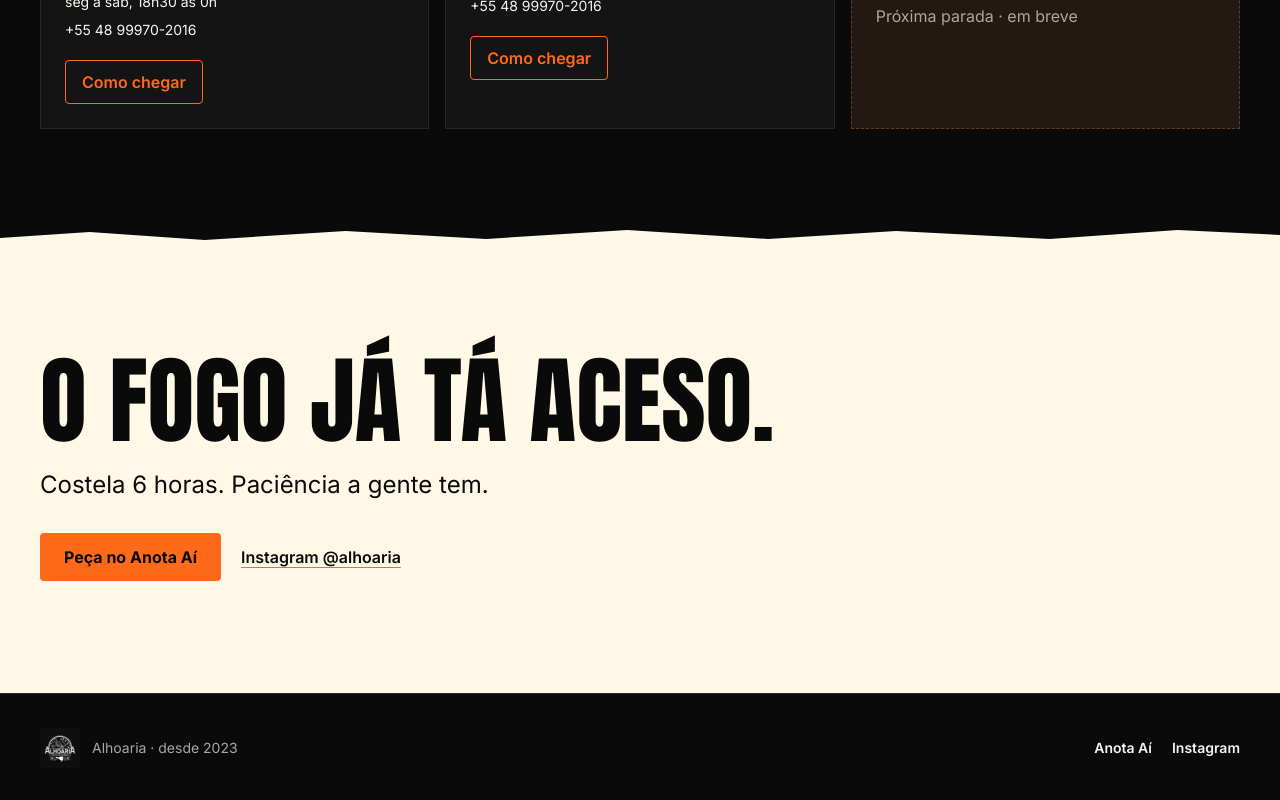
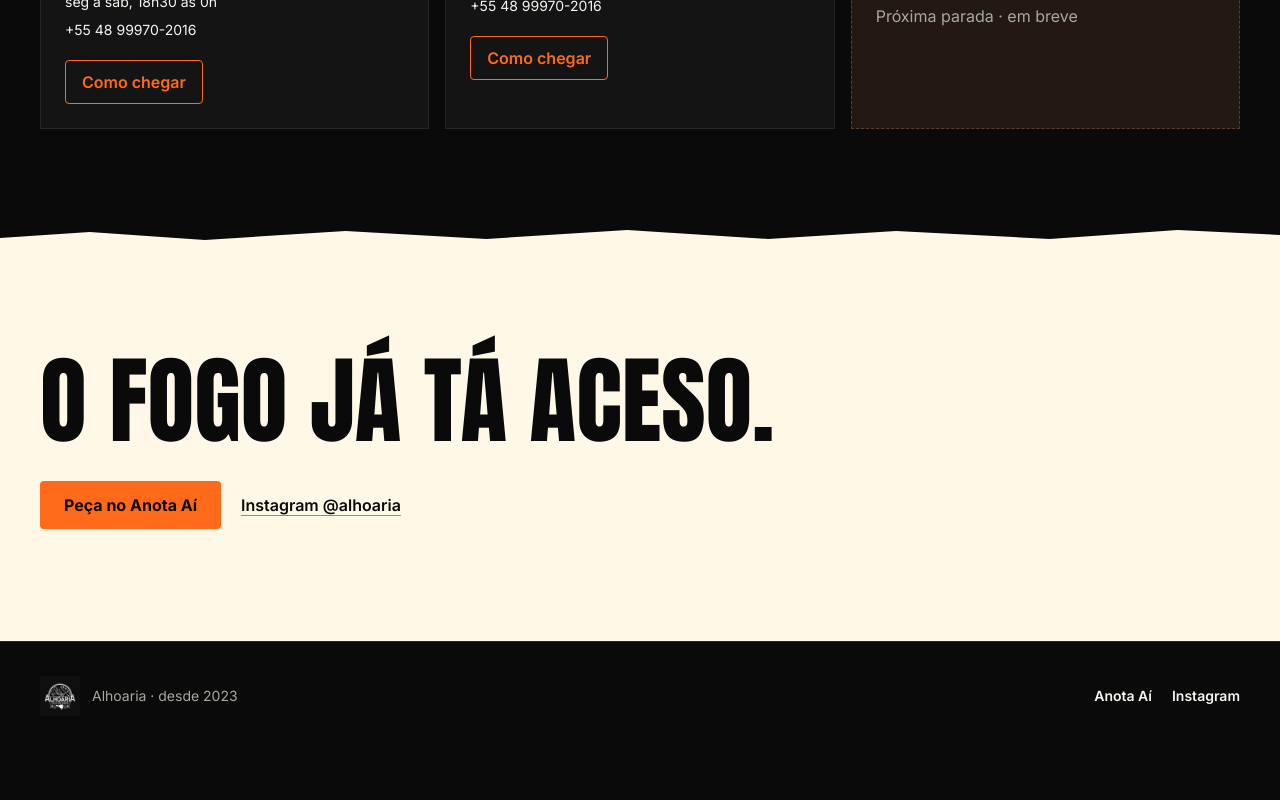
Before and after one commit to iandrade-dev/alhoaria-web, a Next.js app: page / in a window 1280 px wide. Shown: the part 2005-2805 px from the top of the page. After the commit the page ends 2755 px from the top, so only its background shows below. Built offline with nearby package versions, Linux system fonts and the light colour scheme.

Commit message:
fix(fechamento): remover frase da costela 6 horas
Co-Authored-By: Claude Opus 5.5 <noreply@anthropic.com>

```diff
--- a/src/components/Fechamento.tsx
+++ b/src/components/Fechamento.tsx
@@ -6,7 +6,6 @@ export default function Fechamento() {
       <div aria-hidden="true" className="absolute inset-x-0 top-0 h-5 bg-carvao [clip-path:polygon(0_0,100%_0,100%_50%,92%_25%,82%_70%,70%_30%,60%_70%,49%_25%,38%_70%,27%_30%,16%_75%,7%_35%,0_65%)]" />
       <div className="mx-auto max-w-7xl pt-4">
         <h2 className="font-display text-5xl uppercase leading-[0.95] sm:text-8xl">O fogo já tá aceso.</h2>
-        <p className="mt-5 text-lg sm:text-2xl">Costela 6 horas. Paciência a gente tem.</p>
         <div className="mt-8 flex flex-wrap items-center gap-5">
           <a href={PEDIDO_URL} target="_blank" rel="noreferrer" className="inline-flex min-h-12 items-center rounded bg-macarico px-6 font-bold text-carvao hover:bg-ouro focus-visible:outline focus-visible:outline-2 focus-visible:outline-carvao">Peça no Anota Aí</a>
           <a href={INSTAGRAM_URL} target="_blank" rel="noreferrer" className="inline-flex min-h-11 items-center font-semibold underline decoration-macarico underline-offset-4 hover:text-madeira focus-visible:outline focus-visible:outline-2 focus-visible:outline-carvao">Instagram @alhoaria</a>
```
